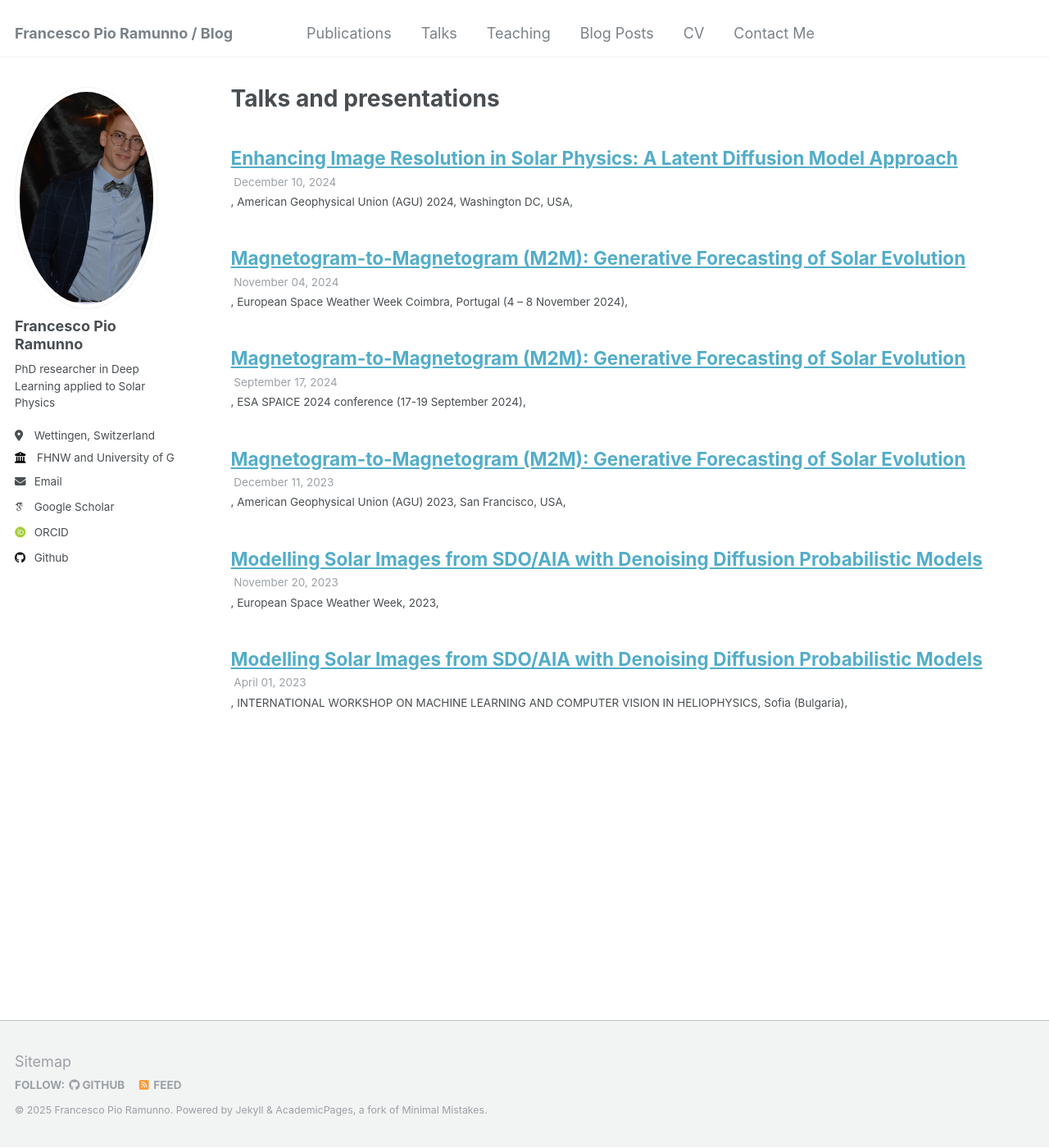
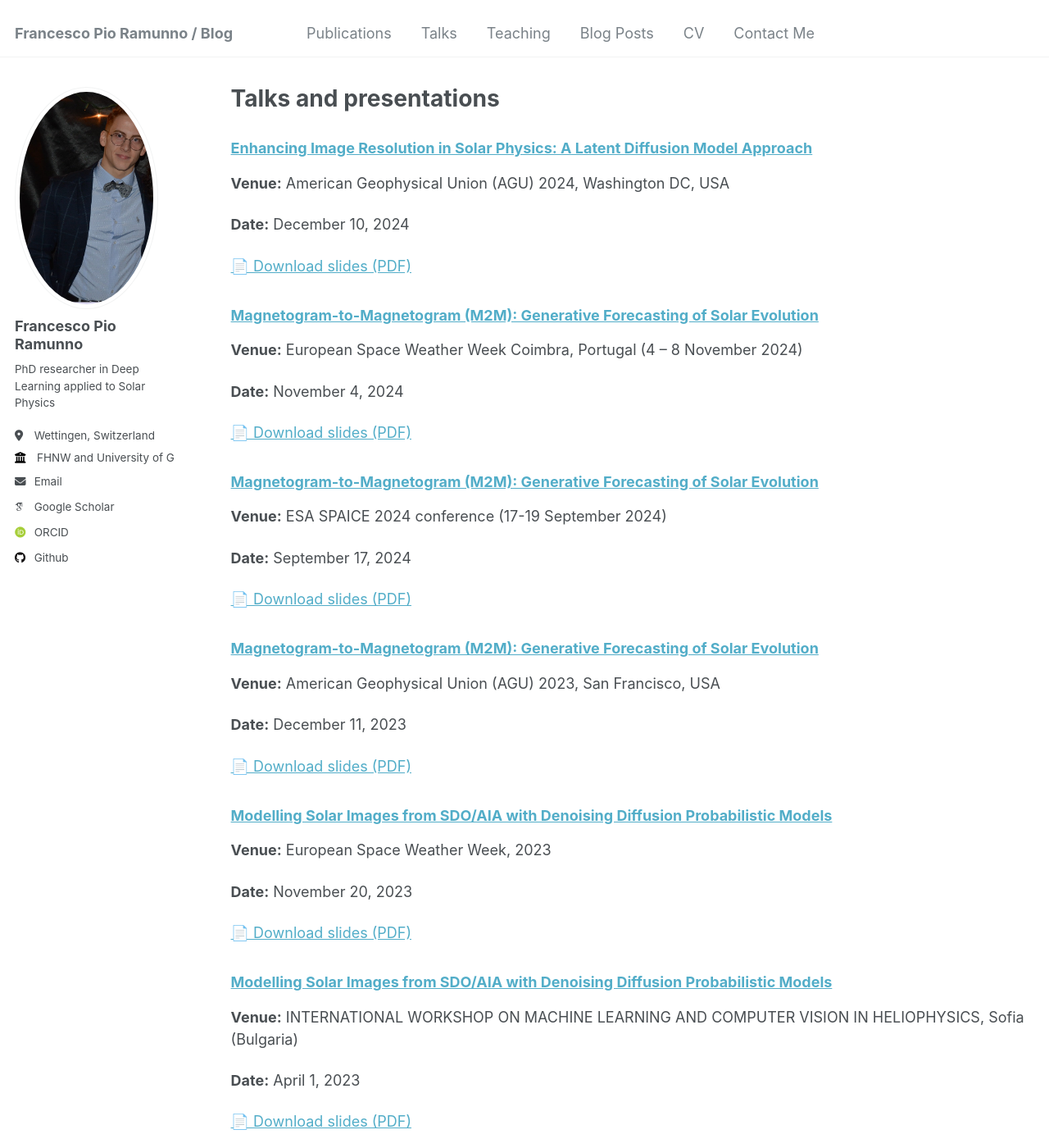
Before and after one commit to fpramunno/fpramunno.github.io, a Jekyll site: the page built from _pages/talks.html, in a window 1280 px wide and 1400 px high. Shown: the whole window at 82% size. Built offline with Jekyll 4.4.1, drawn with Linux system fonts in a browser that asks for light colours; some web fonts are replaced.

Commit message:
Update talks.html

```diff
--- a/_pages/talks.html
+++ b/_pages/talks.html
@@ -6,11 +6,29 @@ author_profile: true
 ---
 
 {% if site.talkmap_link == true %}
-
-<p style="text-decoration:underline;"><a href="/talkmap.html">See a map of all the places I've given a talk!</a></p>
-
+  <p style="text-decoration:underline;">
+    <a href="/talkmap.html">See a map of all the places I've given a talk!</a>
+  </p>
 {% endif %}
 
 {% for post in site.talks reversed %}
-  {% include archive-single-talk.html %}
+  <article class="talk-entry">
+    <h3><a href="{{ post.url | relative_url }}">{{ post.title }}</a></h3>
+
+    {% if post.venue %}
+      <p><strong>Venue:</strong> {{ post.venue }}</p>
+    {% endif %}
+
+    {% if post.date %}
+      <p><strong>Date:</strong> {{ post.date | date: "%B %-d, %Y" }}</p>
+    {% endif %}
+
+    {% if post.slidesurl %}
+      <p><a href="{{ post.slidesurl }}" target="_blank">📄 Download slides (PDF)</a></p>
+    {% endif %}
+
+    {% if post.excerpt %}
+      <p>{{ post.excerpt }}</p>
+    {% endif %}
+  </article>
 {% endfor %}
```
